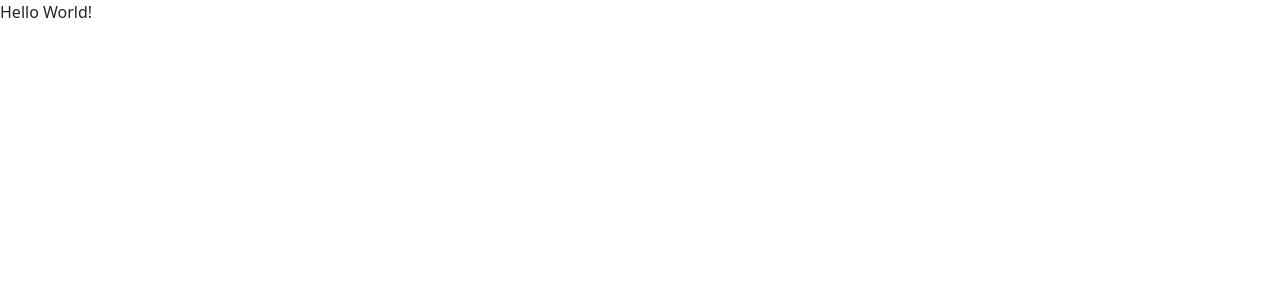
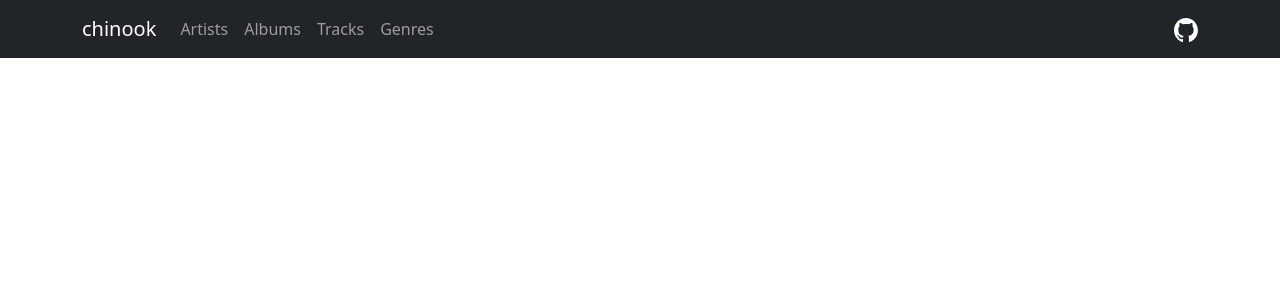
Before and after one commit to chrjl/chinook--fastapi-django, a React (Vite) app in the folder frontend/: page / in a window 1280 px wide. Shown: the top 300 px of the page. Built offline with nearby package versions, Linux system fonts and the light colour scheme.

Commit message:
feat(FE): Root route - Navbar, scaffold routes

```diff
--- /dev/null
+++ b/frontend/src/routes/root.tsx
@@ -0,0 +1,50 @@
+import { Outlet, Link } from 'react-router-dom';
+
+import Container from 'react-bootstrap/Container';
+import Navbar from 'react-bootstrap/Navbar';
+import Nav from 'react-bootstrap/Nav';
+
+import githubMark from '../assets/github-mark-white.svg';
+
+export default function Root() {
+  return (
+    <>
+      <Navigation />
+      <Container>
+        <Outlet />
+      </Container>
+    </>
+  );
+}
+
+export function Navigation() {
+  return (
+    <Navbar bg="dark" data-bs-theme="dark">
+      <Container>
+        <Navbar.Brand>chinook</Navbar.Brand>
+        <Nav className="me-auto">
+          <Nav.Link to="/artists" as={Link}>
+            Artists
+          </Nav.Link>
+          <Nav.Link to="/albums" as={Link}>
+            Albums
+          </Nav.Link>
+          <Nav.Link to="/tracks" as={Link}>
+            Tracks
+          </Nav.Link>
+          <Nav.Link to="/genres" as={Link}>
+            Genres
+          </Nav.Link>
+        </Nav>
+        <Navbar.Text>
+          <a
+            href="https://github.com/chrjl/chinook--fastapi-django"
+            target="_blank"
+          >
+            <img height="24px" src={githubMark} />
+          </a>
+        </Navbar.Text>
+      </Container>
+    </Navbar>
+  );
+}
```
Also changed, not shown: frontend/src/main.tsx (+21 -1 lines), frontend/src/assets/github-mark-white.svg (added).
